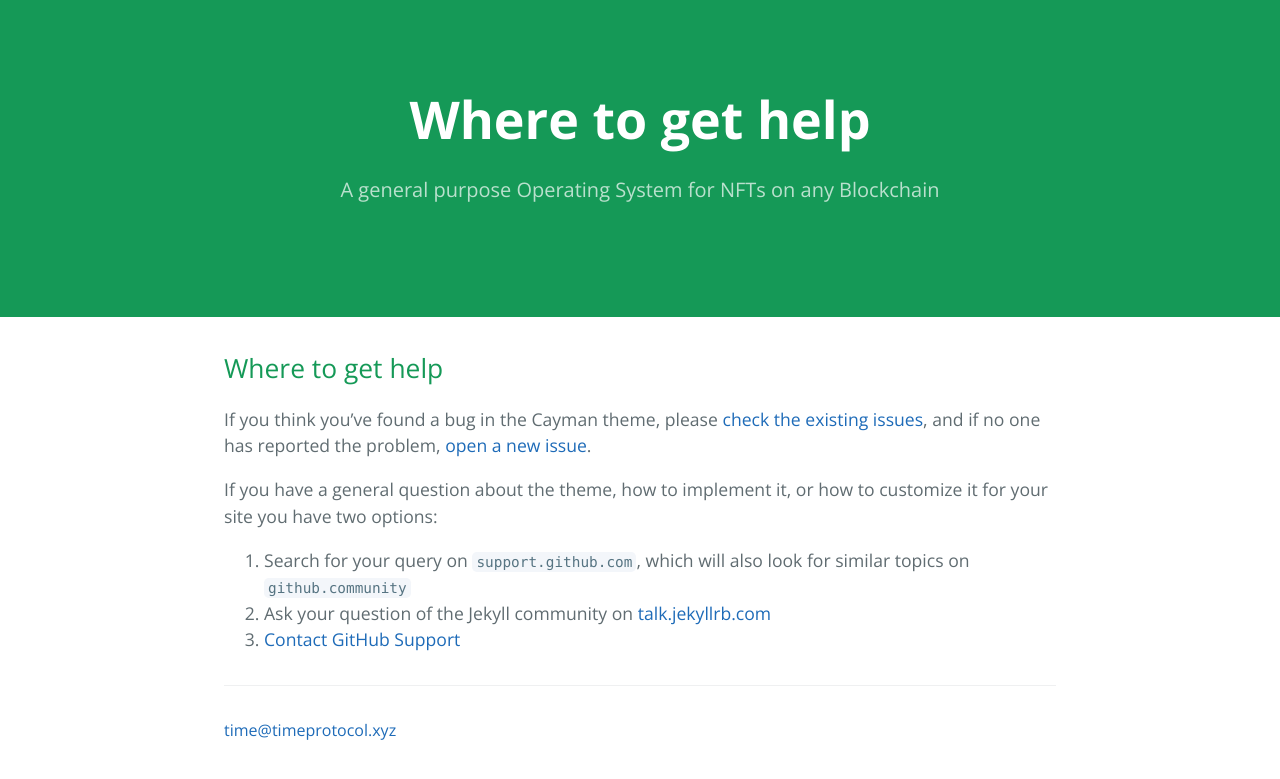
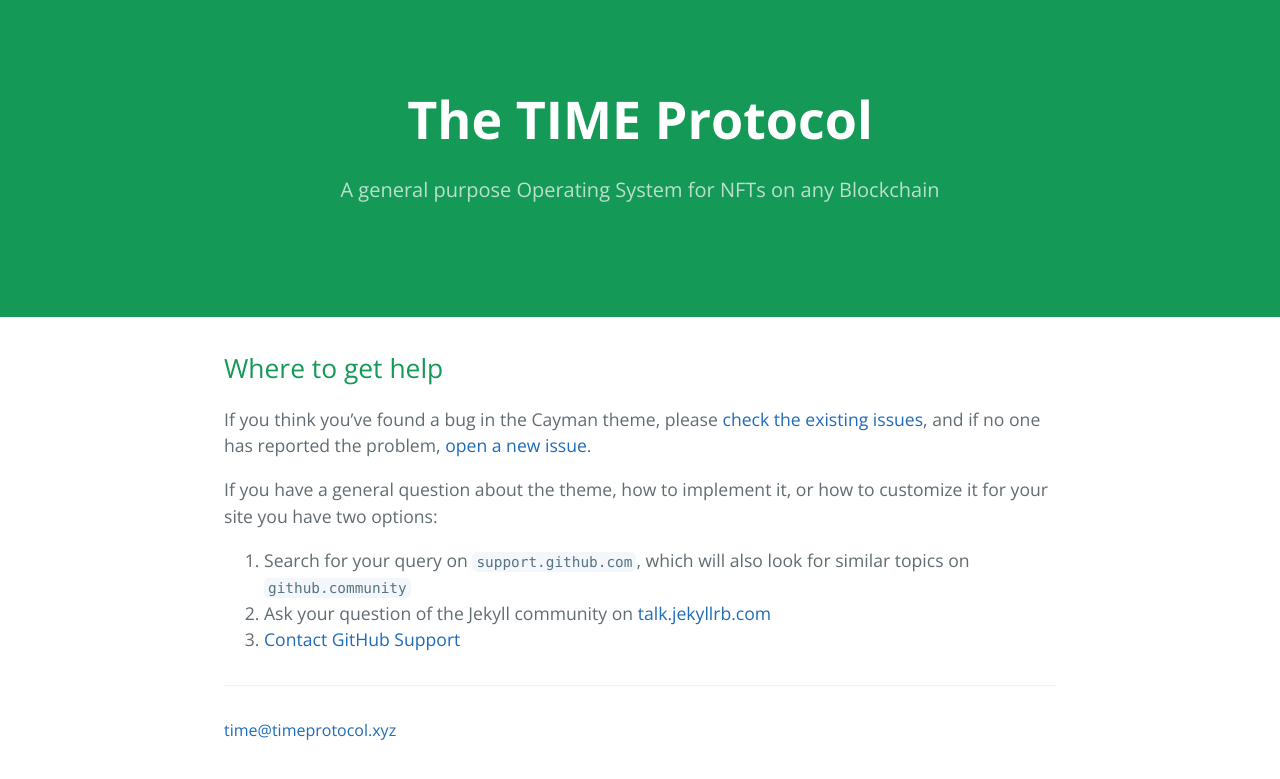
Before and after one commit to TimeProtocol/TimeProtocol.github.io, a Jekyll site: the page built from docs/SUPPORT.md, in a window 1280 px wide. Shown: the top 779 px of the page. Built offline with Jekyll 4.4.1, drawn with Linux system fonts in a browser that asks for light colours; our own code applies the rules of GitHub Pages for plain Markdown files.

Commit message:
hopefully fixed header... again

```diff
--- a/_layouts/default.html
+++ b/_layouts/default.html
@@ -16,7 +16,7 @@
     <a id="skip-to-content" href="#content">Skip to the content.</a>
 
     <header class="page-header" role="banner">
-      <h1 class="project-name">{{ page.title | default: site.title | default: site.github.repository_name }}</h1>
+      <h1 class="project-name">The TIME Protocol</h1>
       <h2 class="project-tagline">{{ page.description | default: site.description | default: site.github.project_tagline }}</h2>
       {% if site.github.is_project_page %}
         <a href="{{ https://github.com/TimeProtocol }}" class="btn">View on GitHub</a>
```
